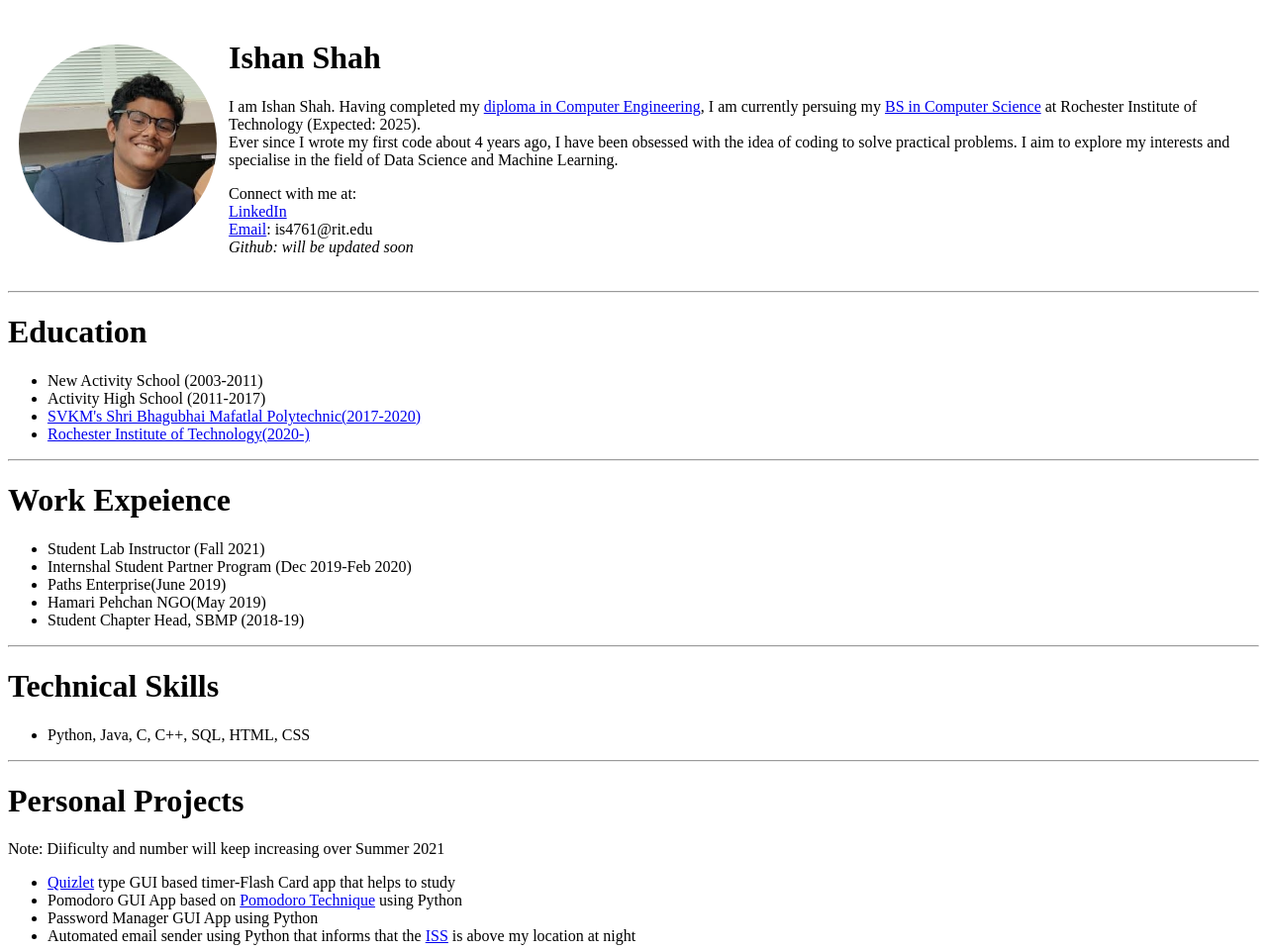
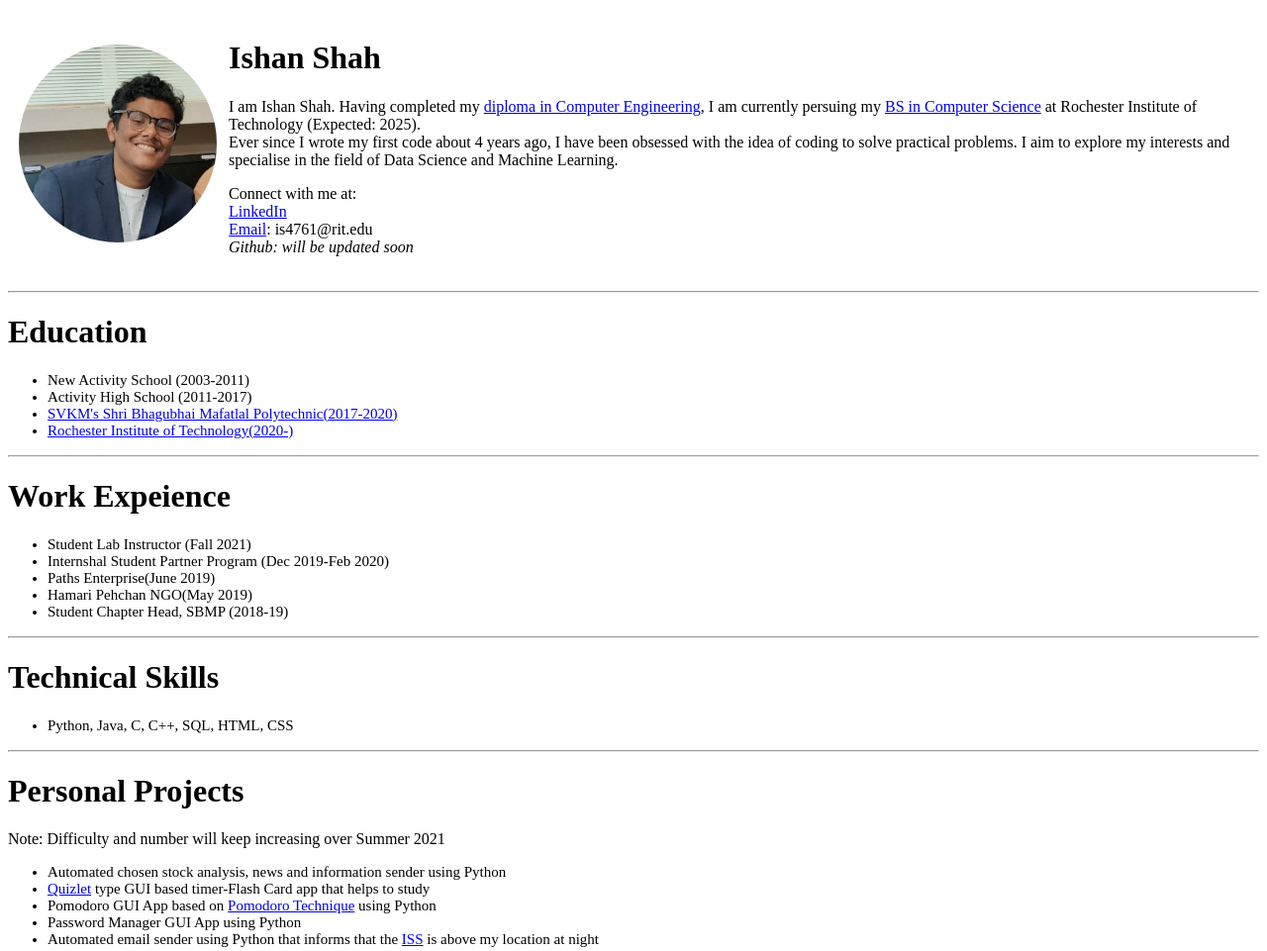
Before and after one commit to ishanshah001/CV, a plain HTML site: page index.html in a window 1280 px wide. Shown: the top 961 px of the page at 99% size. Drawn offline with Linux system fonts and the light colour scheme.

Commit message:
Update index.html

```diff
--- a/index.html
+++ b/index.html
@@ -7,6 +7,9 @@
   <style>
   img{
   border-radius:50%;
+  }
+  li{
+  font-size:15px;
   }
   </style>
 </head>
@@ -52,8 +55,9 @@
   </ul>
   <hr>
   <h1>Personal Projects</h1>
-  Note: Diificulty and number will keep increasing over Summer 2021
+  Note: Difficulty and number will keep increasing over Summer 2021
   <ul>
+  <li>Automated chosen stock analysis, news and information sender using Python</li>
   <li><a href="https://quizlet.com/features/flashcards">Quizlet</a> type GUI based timer-Flash Card app that helps to study</li>
   <li>Pomodoro GUI App based on <a href="https://en.wikipedia.org/wiki/Pomodoro_Technique#:~:text=The%20Pomodoro%20Technique%20is%20a,length%2C%20separated%20by%20short%20breaks.">Pomodoro Technique</a> using Python</li>
   <li>Password Manager GUI App using Python</li>
```
